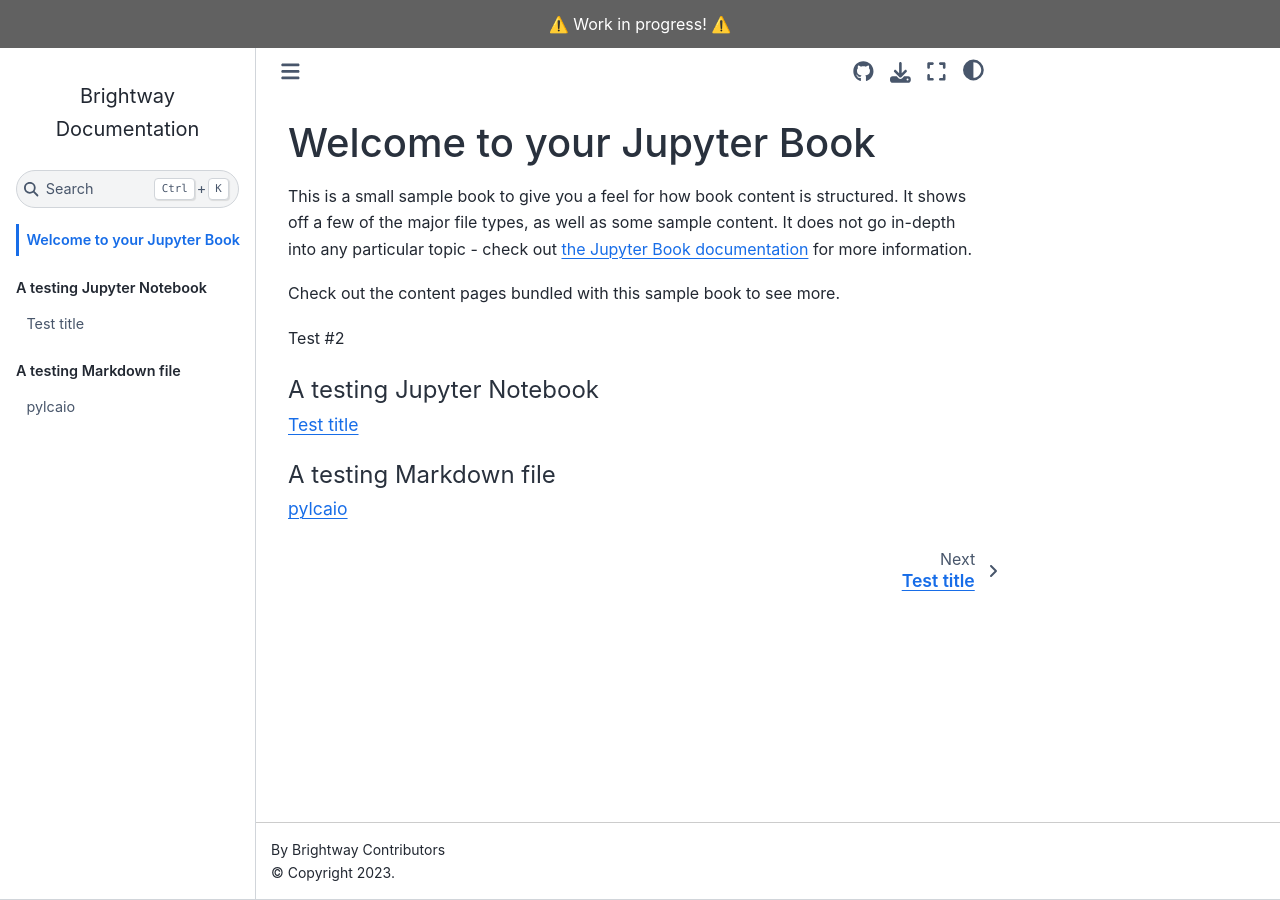
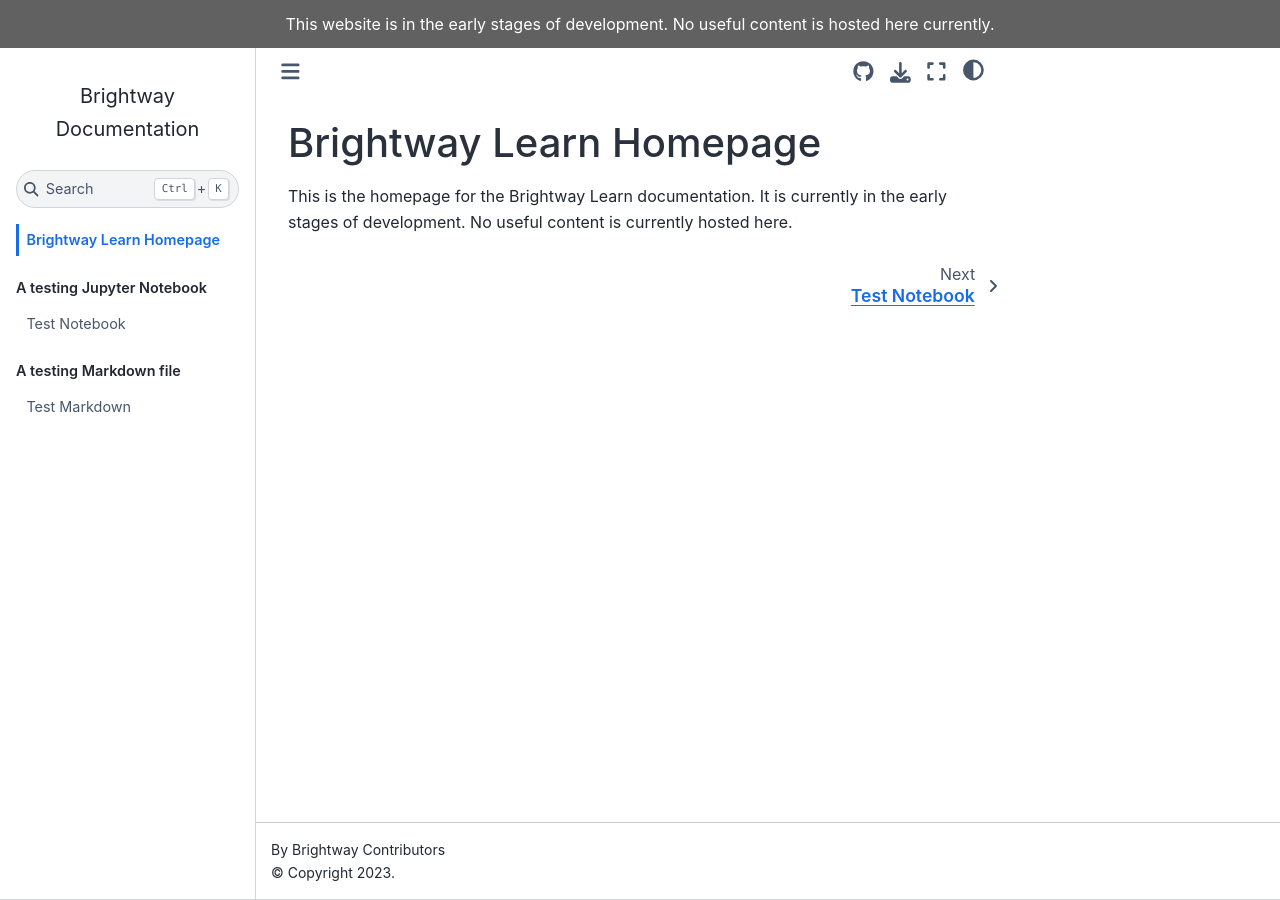
Before and after one commit to brightway-lca/brightway-book, a Jupyter Book: the page built from content/home.md, in a window 1280 px wide. Built offline with Jupyter Book 1.0.4 settings and Sphinx 7.4.7 and the Sphinx Book theme 1.1.4, drawn with Linux system fonts in a browser that asks for light colours.

Commit message:
updated content

````diff
--- a/_config.yml
+++ b/_config.yml
@@ -29,7 +29,7 @@
 html:
   favicon: auxiliary/favicon.png
   use_repository_button: true
-  announcement: "⚠️ Work in progress! ⚠️"
+  announcement: "This website is in the early stages of development. No useful content is hosted here currently."
 
 #######################################################################################
 # LaTeX-specific settings
--- a/content/home.md
+++ b/content/home.md
@@ -1,13 +1,3 @@
-# Welcome to your Jupyter Book
+# Brightway Learn Homepage
 
-This is a small sample book to give you a feel for how book content is
-structured.
-It shows off a few of the major file types, as well as some sample content.
-It does not go in-depth into any particular topic - check out [the Jupyter Book documentation](https://jupyterbook.org) for more information.
-
-Check out the content pages bundled with this sample book to see more.
-
-Test #2
-
-```{tableofcontents}
-```
+This is the homepage for the Brightway Learn documentation. It is currently in the early stages of development. No useful content is currently hosted here.
````
Also changed, not shown: content/markdown/hybridization.md (+1 -7 lines), content/notebooks/test.ipynb.
